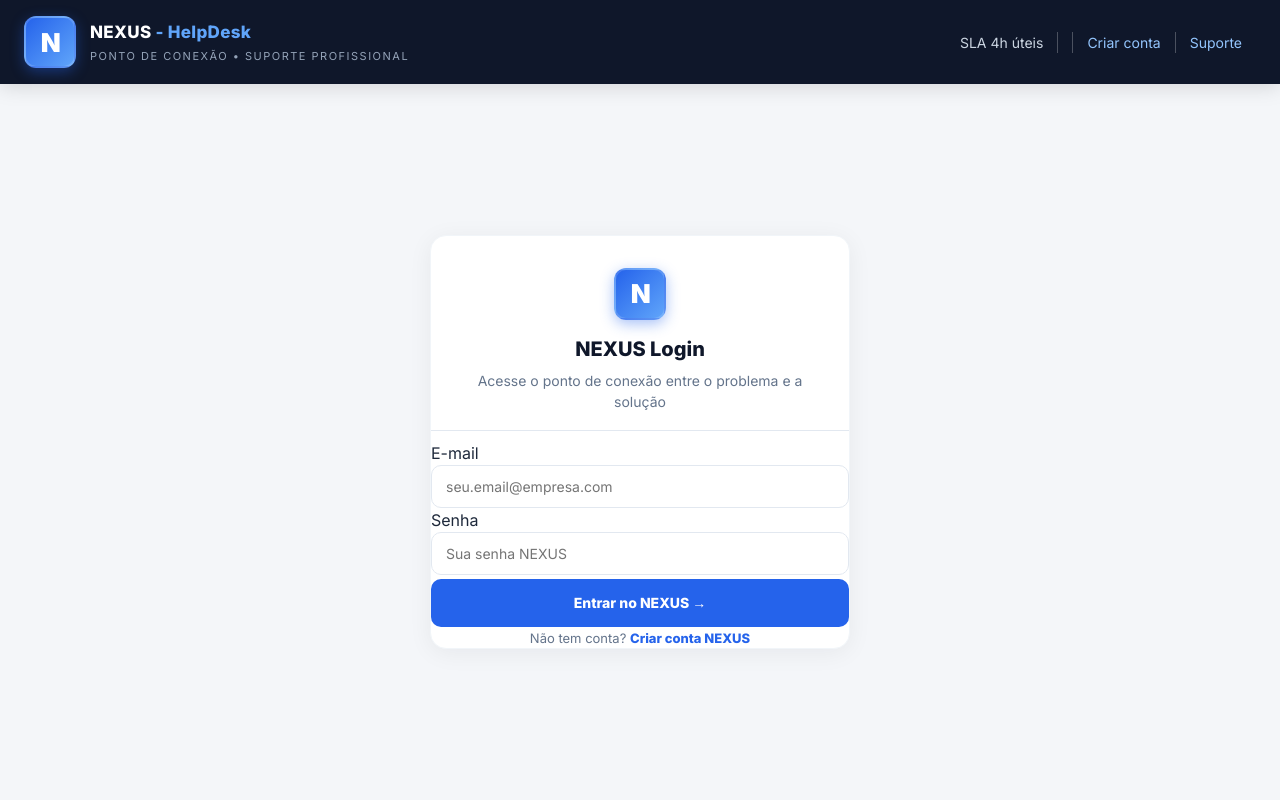
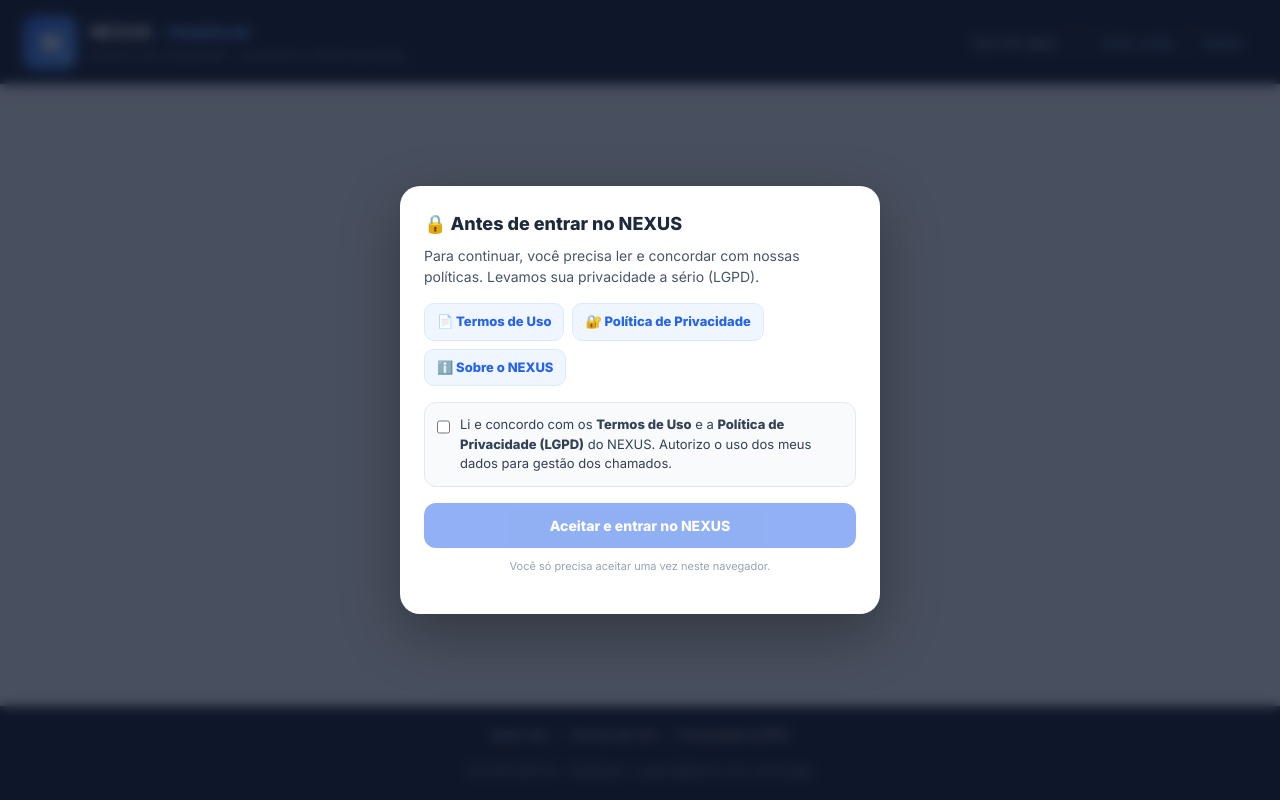
Before and after one commit to guilherme-medeiros-oliveira/helpdesk-nexus, a PHP site: page / in a window 1280 px wide. Run offline with PHP 8.4, Linux system fonts and the light colour scheme; data that the repository does not hold is empty.

Commit message:
add termos e privacidade LGPD

```diff
--- a/index.php
+++ b/index.php
@@ -31,6 +31,12 @@ if(isset($_POST['login'])){
     }
 
     if ($logou) {
+        // SALVA O ACEITE NO BANCO SE AINDA NÃO TIVER
+        if(isset($_POST['aceite_termos'])){
+            $up2 = $conn->prepare("UPDATE usuarios SET aceite_termos = 1, aceite_data = NOW() WHERE id = ?");
+            $up2->bind_param("i", $user['id']);
+            $up2->execute();
+        }
         $_SESSION['user'] = $user;
         header("Location: /dashboard.php");
         exit;
@@ -49,6 +55,23 @@ if(isset($_POST['login'])){
 <meta name="viewport" content="width=device-width, initial-scale=1.0">
 <title>Login | NEXUS - HelpDesk</title>
 <link rel="stylesheet" href="style.css">
+<style>
+/* MODAL LGPD NEXUS */
+#lgpd-overlay{position:fixed;inset:0;background:rgba(15,23,42,.75);backdrop-filter:blur(6px);z-index:9999;display:none;place-items:center;padding:16px}
+#lgpd-overlay.show{display:grid}
+.lgpd-card{background:white;max-width:480px;width:100%;border-radius:20px;padding:24px;box-shadow:0 20px 60px rgba(0,0,0,.3);animation:pop .3s ease}
+@keyframes pop{from{transform:scale(.9);opacity:0}to{transform:scale(1);opacity:1}}
+.lgpd-card h3{margin:0 0 8px;font-size:18px;display:flex;align-items:center;gap:8px}
+.lgpd-card p{font-size:14px;color:#475569;line-height:1.5;margin:0 0 16px}
+.lgpd-links{display:flex;gap:8px;margin-bottom:16px;flex-wrap:wrap}
+.lgpd-links a{background:#eff6ff;color:#2563eb;padding:8px 12px;border-radius:10px;font-size:13px;font-weight:700;text-decoration:none;border:1px solid #dbeafe}
+.lgpd-check{display:flex;gap:10px;align-items:flex-start;background:#f8fafc;padding:12px;border-radius:12px;border:1px solid #e2e8f0;margin-bottom:16px}
+.lgpd-check input{margin-top:3px;width:18px;height:18px}
+.lgpd-check label{font-size:13px;color:#334155}
+.lgpd-btn{width:100%;background:#2563eb;color:white;border:0;padding:14px;border-radius:12px;font-weight:800;cursor:pointer;opacity:.5;pointer-events:none;transition:.2s}
+.lgpd-btn.enabled{opacity:1;pointer-events:auto}
+.lgpd-btn.enabled:hover{background:#1d4ed8}
+</style>
 </head>
 <body style="display:flex;flex-direction:column;min-height:100vh">
 <header class="hd-header">
@@ -62,7 +85,7 @@ if(isset($_POST['login'])){
   <nav class="hd-nav">
     <span>SLA 4h úteis</span>
     <a href="/registrar.php">Criar conta</a>
-    <a href="#">Suporte</a>
+    <a href="/termos.html">Sobre</a>
   </nav>
 </header>
 <main class="hd-container" style="flex:1;display:grid;place-items:center">
@@ -72,7 +95,7 @@ if(isset($_POST['login'])){
       <h2 style="margin:0 0 6px">NEXUS Login</h2>
       <p>Acesse o ponto de conexão entre o problema e a solução</p>
     </div>
-    <form method="POST" class="hd-form" style="padding-top:10px">
+    <form method="POST" class="hd-form" id="formLogin" style="padding-top:10px">
       <?php if($cadastrado): ?>
         <div style="background:#dcfce7;color:#166534;padding:10px 12px;border-radius:10px;font-size:13px;border:1px solid #bbf7d0;text-align:center">✅ Conta criada na base NEXUS! Faça login agora.</div>
       <?php endif; ?>
@@ -87,6 +110,7 @@ if(isset($_POST['login'])){
         <label for="senha">Senha</label>
         <input id="senha" name="senha" type="password" placeholder="Sua senha NEXUS" required>
       </div>
+      <input type="hidden" name="aceite_termos" id="aceite_termos_input" value="1">
       <button name="login" class="hd-btn-primary" style="width:100%;min-height:48px;margin-top:4px">Entrar no NEXUS →</button>
       <div style="text-align:center;font-size:13px;color:#64748b;margin-top:2px">
         Não tem conta? <a href="/registrar.php" style="color:#2563eb;font-weight:700;text-decoration:none">Criar conta NEXUS</a>
@@ -94,5 +118,53 @@ if(isset($_POST['login'])){
     </form>
   </div>
 </main>
+
+<footer style="background:#0f172a;color:#94a3b8;padding:20px;text-align:center;font-size:12px;">
+  <a href="/sobre.html" style="color:#e2e8f0;text-decoration:none;margin:0 6px;">Sobre nós</a> |
+  <a href="/termos.html" style="color:#e2e8f0;text-decoration:none;margin:0 6px;">Termos de Uso</a> |
+  <a href="/privacidade.html" style="color:#e2e8f0;text-decoration:none;margin:0 6px;">Privacidade (LGPD)</a><br><br>
+  © 2026 NEXUS - HelpDesk • suporte@nexus-lac.vercel.app
+</footer>
+
+<div id="lgpd-overlay">
+  <div class="lgpd-card">
+    <h3>🔒 Antes de entrar no NEXUS</h3>
+    <p>Para continuar, você precisa ler e concordar com nossas políticas. Levamos sua privacidade a sério (LGPD).</p>
+    <div class="lgpd-links">
+      <a href="/termos.html" target="_blank">📄 Termos de Uso</a>
+      <a href="/privacidade.html" target="_blank">🔐 Política de Privacidade</a>
+      <a href="/sobre.html" target="_blank">ℹ️ Sobre o NEXUS</a>
+    </div>
+    <div class="lgpd-check">
+      <input type="checkbox" id="checkLgpd">
+      <label for="checkLgpd">Li e concordo com os <b>Termos de Uso</b> e a <b>Política de Privacidade (LGPD)</b> do NEXUS. Autorizo o uso dos meus dados para gestão dos chamados.</label>
+    </div>
+    <button id="btnAceitar" class="lgpd-btn">Aceitar e entrar no NEXUS</button>
+    <p style="font-size:11px;color:#94a3b8;text-align:center;margin-top:10px">Você só precisa aceitar uma vez neste navegador.</p>
+  </div>
+</div>
+
+<script>
+const overlay = document.getElementById('lgpd-overlay');
+const check = document.getElementById('checkLgpd');
+const btn = document.getElementById('btnAceitar');
+
+// MOSTRA SÓ SE AINDA NÃO ACEITOU
+if(!localStorage.getItem('nexus_lgpd_aceito')){
+  overlay.classList.add('show');
+}
+
+check.addEventListener('change', ()=>{
+  if(check.checked) btn.classList.add('enabled');
+  else btn.classList.remove('enabled');
+});
+
+btn.addEventListener('click', ()=>{
+  if(!check.checked) return;
+  localStorage.setItem('nexus_lgpd_aceito', '1');
+  localStorage.setItem('nexus_lgpd_data', new Date().toISOString());
+  overlay.classList.remove('show');
+});
+</script>
 </body>
 </html>
--- a/registrar.php
+++ b/registrar.php
@@ -87,7 +87,10 @@ if(isset($_POST['criar'])){
         <label for="senha">Senha de acesso</label>
         <input id="senha" name="senha" type="password" placeholder="Mínimo 6 caracteres" required minlength="6">
       </div>
-
+      <div style="display:flex;gap:8px;align-items:flex-start;margin:12px 0">
+  <input type="checkbox" required name="aceite" id="aceite">
+  <label for="aceite" style="font-size:12px;color:#475569">Concordo com os <a href="/termos.html" target="_blank">Termos</a> e <a href="/privacidade.html" target="_blank">Privacidade</a></label>
+</div>
       <button name="criar" class="hd-btn-primary" style="width:100%;margin-top:6px">Criar minha conta NEXUS →</button>
 
       <div class="hd-info">
```
Also changed, not shown: privacidade.html (added, +74 -0 lines), termos.html (added, +71 -0 lines).
